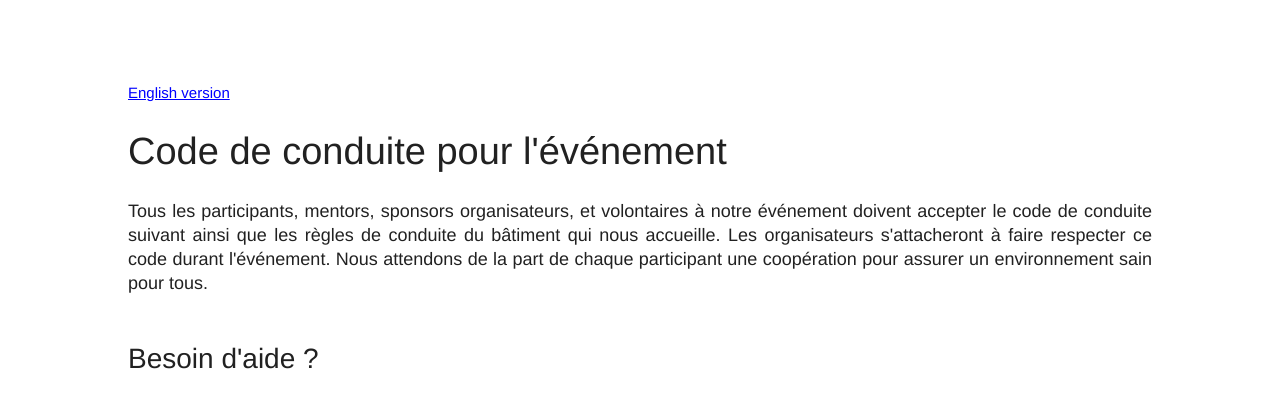
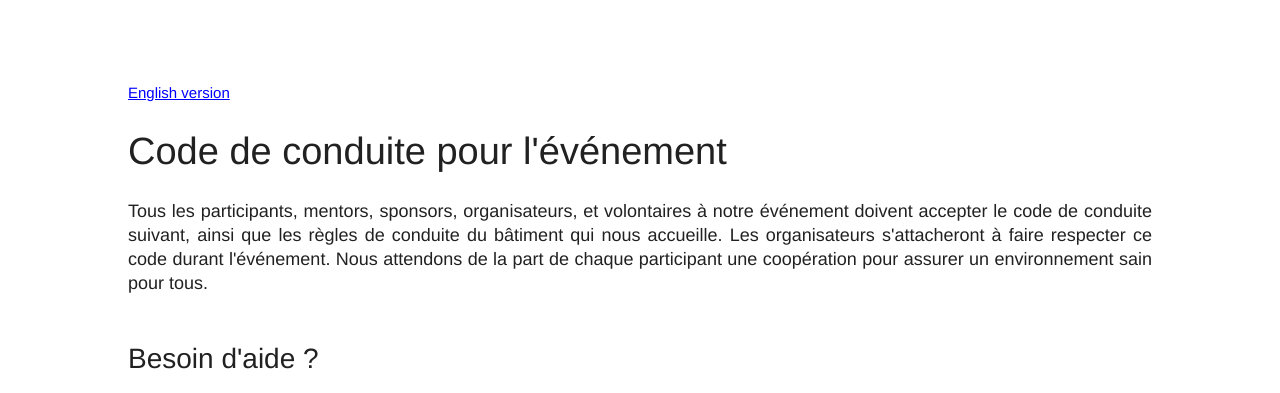
Before and after one commit to lyonrb/railsgirly, a Jekyll site: the page coc/coc-fr.html, which Jekyll copies as it is, in a window 1280 px wide. Shown: the top 393 px of the page. Built offline with Jekyll 4.4.1, drawn with Linux system fonts in a browser that asks for light colours.

Commit message:
Update CoC
commit efda8402f2b366d098c6d6febfd9895229d4fb45

```diff
--- a/coc/coc-fr.html
+++ b/coc/coc-fr.html
@@ -58,8 +58,8 @@ em {
 <p><small><a href="coc-en.html">English version</a></small></p>
 <h1>Code de conduite pour l'événement</h1>
 
-<p>Tous les participants, mentors, sponsors organisateurs, et volontaires à notre
-événement doivent accepter le code de conduite suivant ainsi que les règles de conduite du bâtiment qui nous accueille.
+<p>Tous les participants, mentors, sponsors, organisateurs, et volontaires à notre
+événement doivent accepter le code de conduite suivant, ainsi que les règles de conduite du bâtiment qui nous accueille.
 Les organisateurs s'attacheront à faire respecter ce code durant l'événement. Nous attendons de
 la part de chaque participant une coopération pour assurer un environnement sain pour tous.</p>
 
```
